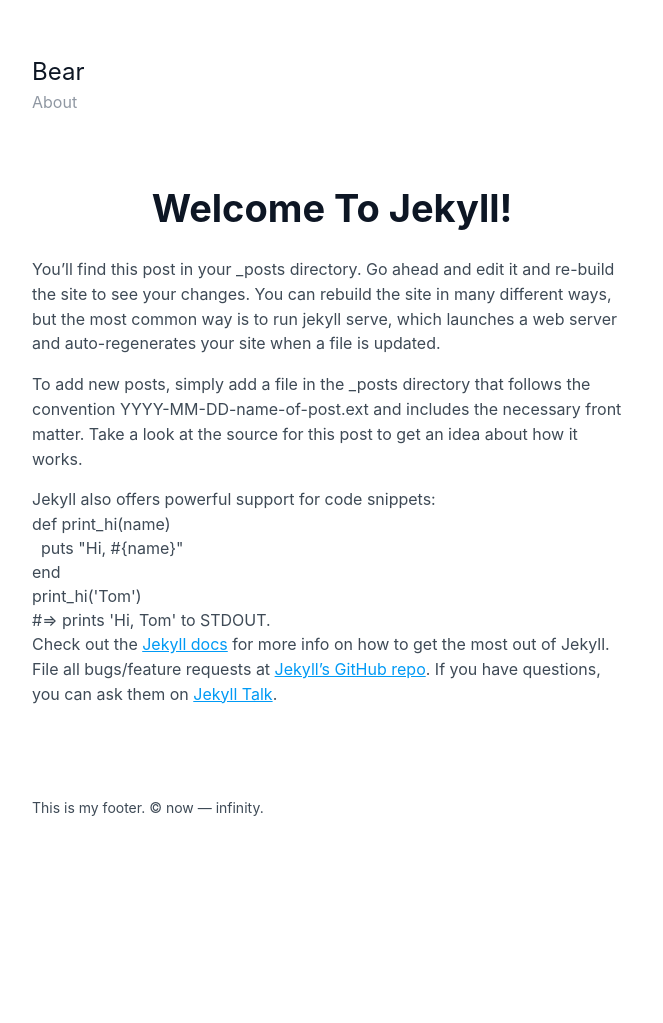
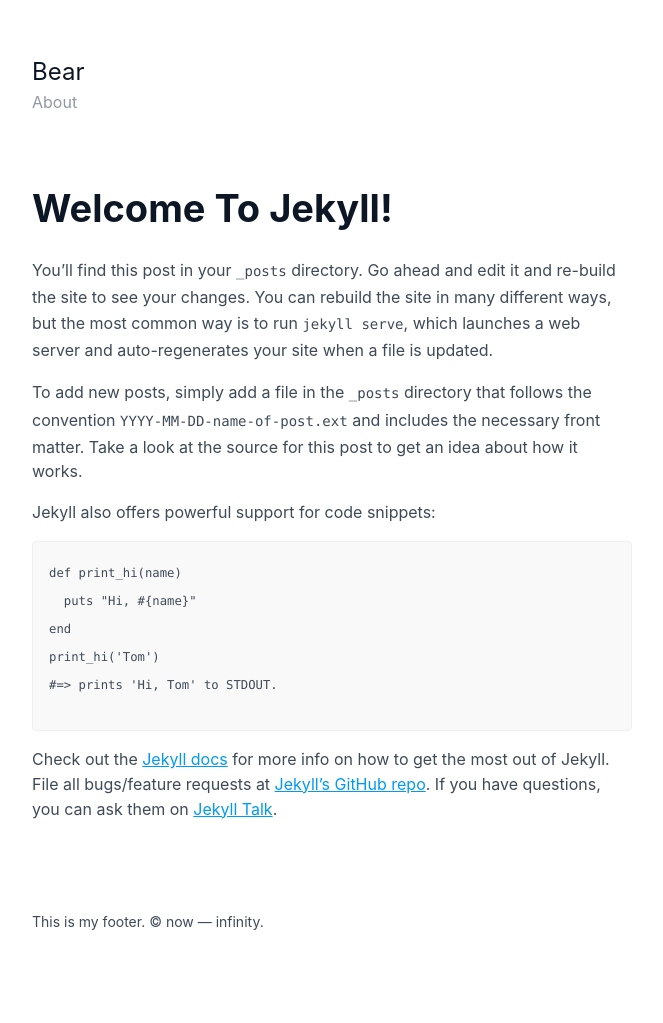
Before and after one commit to lukemoderwell/bear, a Jekyll site: the page built from _posts/2016-08-29-welcome-to-jekyll.markdown, in a window 1280 px wide. Shown: the whole page, without its empty margins (308-971 px from the left). Built offline with Jekyll 4.4.1, drawn with Linux system fonts in a browser that asks for light colours; before the commit the page ends 908 px from its top, so only the background shows below that.

Commit message:
added rouge highlighting

```diff
--- a/_config.yml
+++ b/_config.yml
@@ -32,6 +32,7 @@ github_username: changeme
 
 # Build settings
 markdown: kramdown
+highlighter: rouge
 
 gems:
 - jekyll-seo-tag
--- a/_sass/components/_article.scss
+++ b/_sass/components/_article.scss
@@ -4,7 +4,7 @@
 }
 
 .article__title {
-  text-align: center;
+  text-align: left;
   font-size: em(38px);
   font-weight: bold;
   margin-bottom: 20px;
--- a/_sass/theme.scss
+++ b/_sass/theme.scss
@@ -20,6 +20,22 @@ p {
 
 p + p {
   margin-top: 16px;
+}
+
+pre, code {
+    margin-bottom: 16px;
+    font-size: em(14px);
+    font-family: Source Code Pro,Consolas,Lucida Console,Monaco,monospace;
+    line-height: 2;
+}
+
+.highlight {
+    padding: 16px;
+    margin: 16px 0;
+    background-color: #f9f9f9;
+    border: 1px solid #efefef;
+    overflow-x: auto;
+    border-radius: 4px;
 }
 
 h1, h2, h3 {
```
Also changed, not shown: 3 other files.
